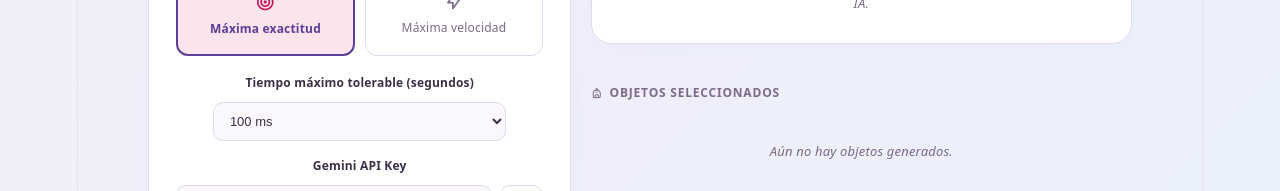
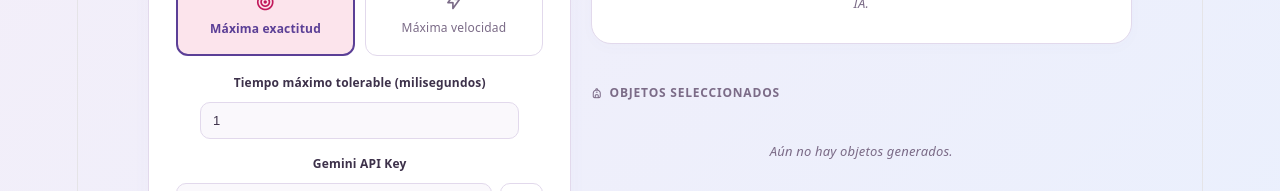
Before and after one commit to Dei1400/Proyecto2_Analisis, a React (Vite) app in the folder programa/: page / in a window 1280 px wide. Shown: the part 484-675 px from the top of the page. Built offline with nearby package versions, Linux system fonts and the light colour scheme.

Commit message:
arreglo del input de tiempo

```diff
--- a/programa/src/components/PanelConfiguracion.jsx
+++ b/programa/src/components/PanelConfiguracion.jsx
@@ -71,23 +71,19 @@ export default function PanelConfiguracion({
         </div>
       </div>
 
-      <label style={styles.label}>Tiempo máximo tolerable (segundos)</label>
-      <select
+      <label style={styles.label}>Tiempo máximo tolerable (milisegundos)</label>
+      <input
+        type="number"
         value={maxTime}
-        onChange={(e) => setMaxTime(Number(e.target.value))}
+        min={1}
+        max={500000}
+        placeholder="Ej. 100"
+        onChange={(e) => {
+          const valor = parseInt(e.target.value) || 1;
+          setMaxTime(Math.max(valor, 1));
+        }}
         style={styles.input}
-      >
-        <option value={0.1}>0.1 ms</option>
-        <option value={0.2}>0.2 ms</option>
-        <option value={0.3}>1 ms</option>
-        <option value={0.4}>2 ms</option>
-        <option value={0.5}>3 ms</option>
-        <option value={0.6}>5 ms</option>
-        <option value={0.7}>10 ms</option>
-        <option value={0.8}>20 ms</option>
-        <option value={0.9}>50 ms</option>
-        <option value={1}>100 ms</option>
-      </select>
+      />
 
       <label style={styles.label}>Gemini API Key</label>
       <div style={styles.apiRow}>
```
